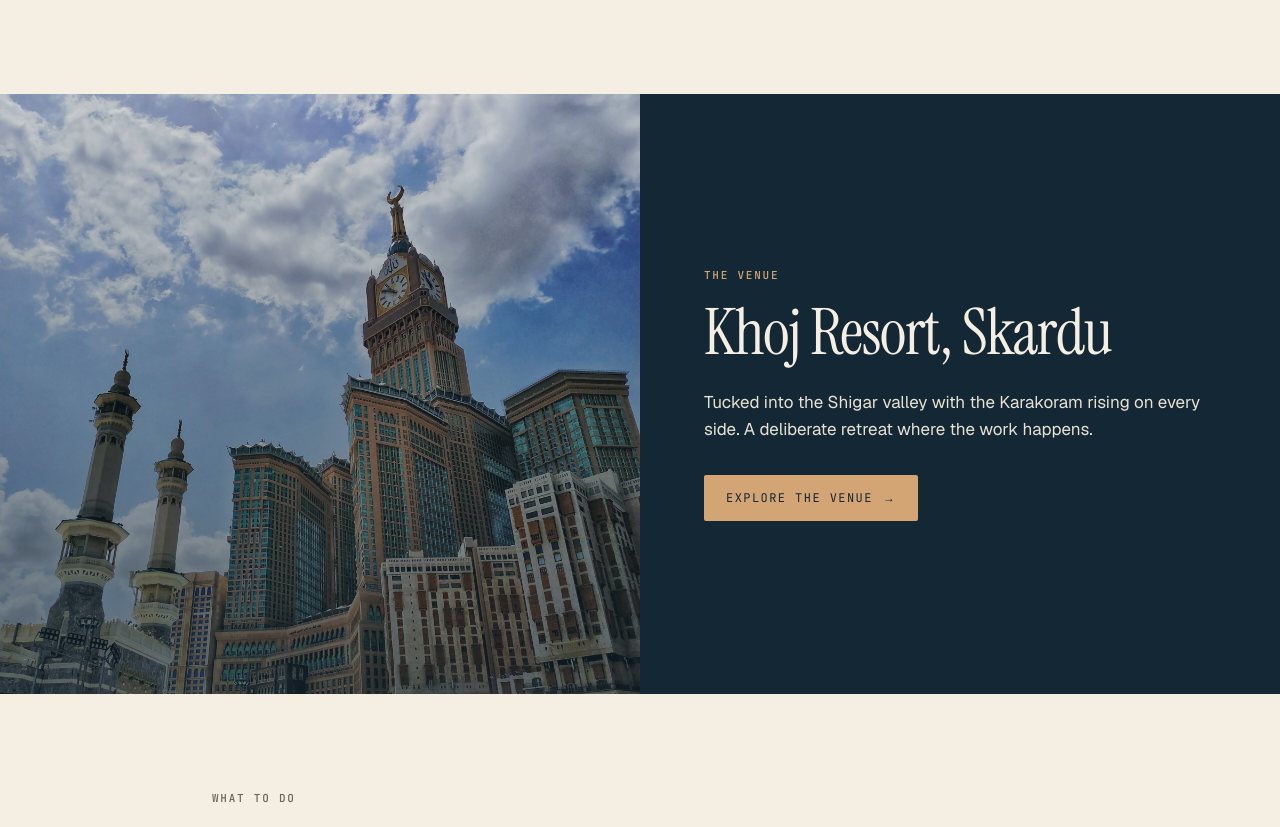
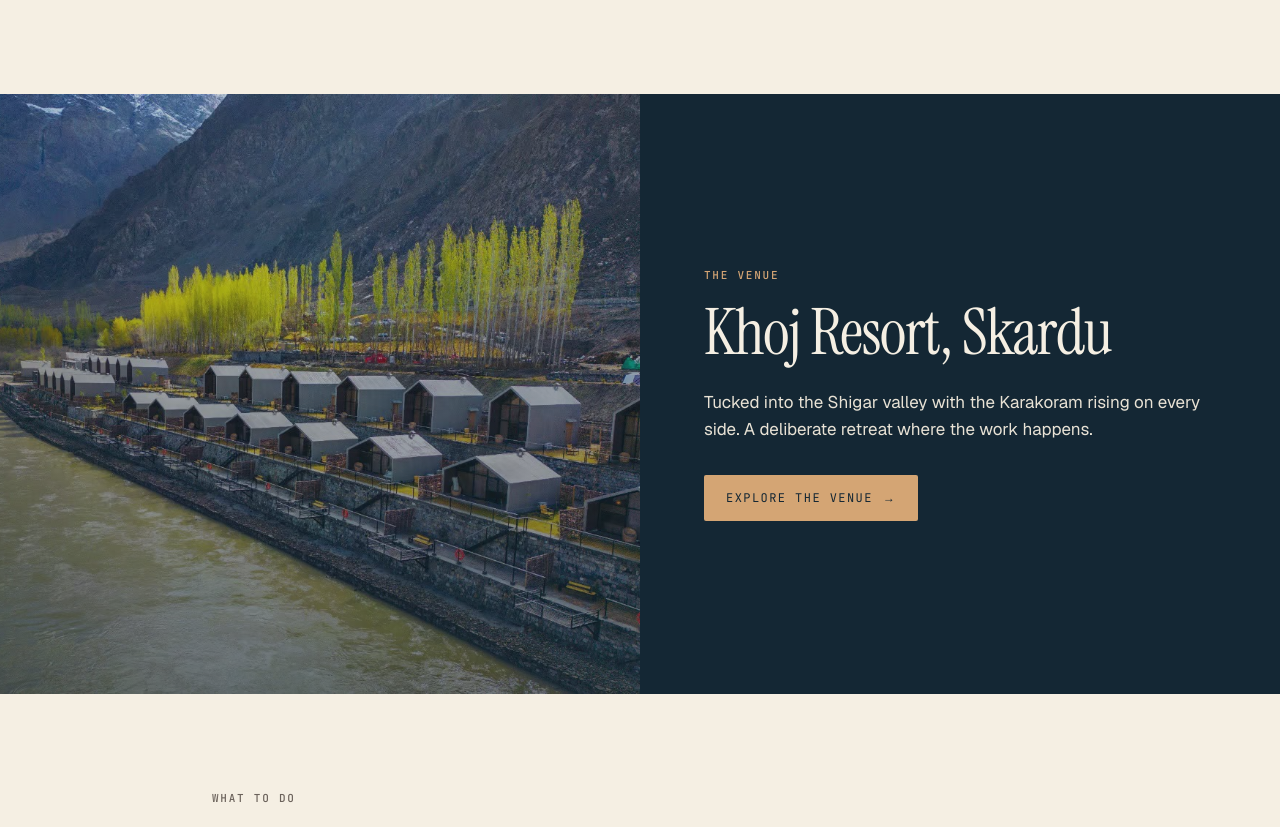
Before and after one commit to usmanjaved-droid/summit-fellowship-website, a Next.js app: page / in a window 1280 px wide. Shown: the part 2772-3599 px from the top of the page. Built offline with nearby package versions, Linux system fonts and the light colour scheme.

Commit message:
style: use Khoj homepage image for home page venue section

```diff
--- a/app/globals.css
+++ b/app/globals.css
@@ -978,7 +978,7 @@ p { text-wrap: pretty; margin: 0; }
 .venue__image {
   background:
     linear-gradient(180deg, rgba(20, 39, 52, 0.2) 0%, rgba(20, 39, 52, 0.6) 100%),
-    url("/images/skardu/shigar-venue.jpg") center/cover;
+    url("/images/venue/Khoj%20Resort%20main%20page.jpg") center/cover;
   position: relative;
 }
 .venue__image::before {
```
